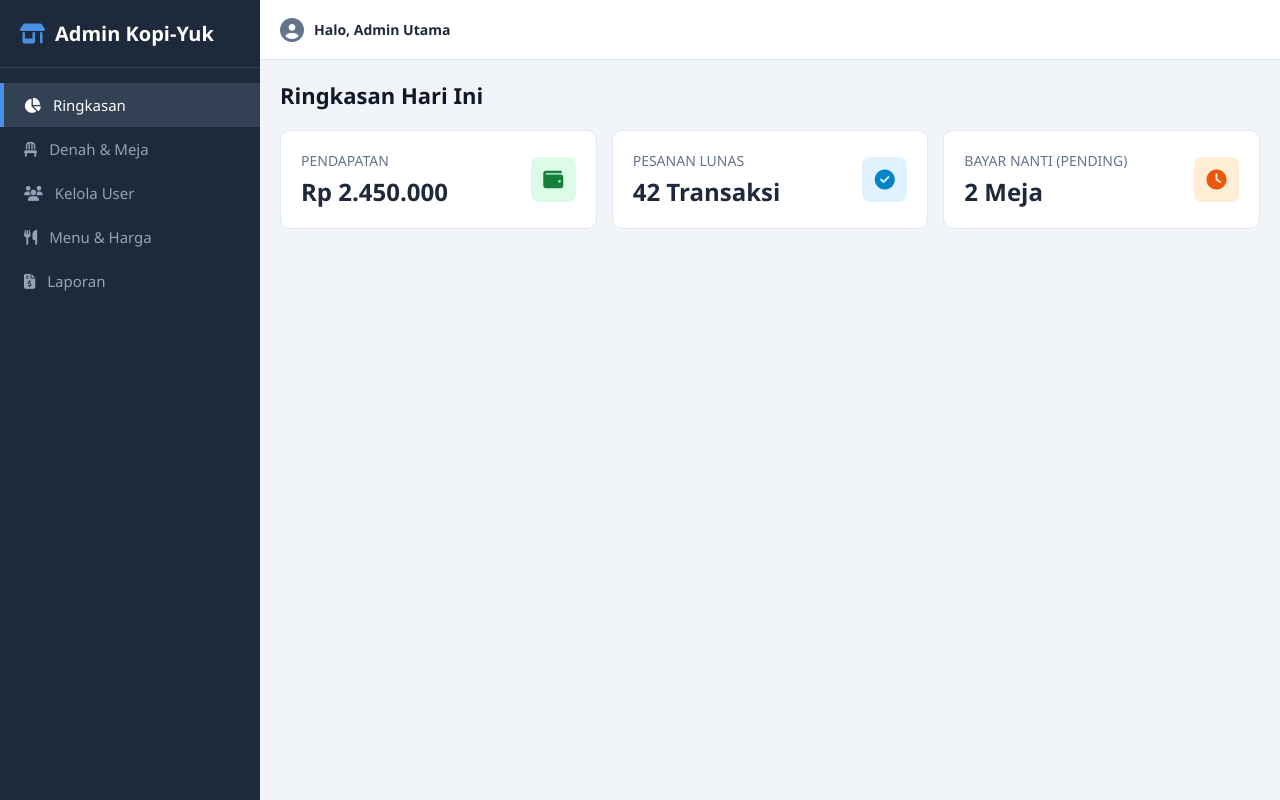
After one commit to yudhaind/resto, a PHP site: page /admin/admin_dash.php in a window 1280 px wide. The commit adds this page. Run offline with PHP 8.4, Linux system fonts and the light colour scheme.

Commit message:
Tambah dashboard admin

```diff
--- /dev/null
+++ b/admin/admin_dash.php
@@ -0,0 +1,429 @@
+<!DOCTYPE html>
+<html lang="id">
+<head>
+    <meta charset="UTF-8">
+    <meta name="viewport" content="width=device-width, initial-scale=1.0">
+    <title>Dashboard Admin Kasir</title>
+    <!-- Font Awesome untuk Ikon -->
+    <link rel="stylesheet" href="https://cdnjs.cloudflare.com/ajax/libs/font-awesome/6.4.0/css/all.min.css">
+    <style>
+        :root {
+            --primary: #4a90e2;
+            --primary-dark: #357abd;
+            --success: #2ecc71;
+            --danger: #e74c3c;
+            --warning: #f1c40f;
+            --dark: #1e293b;
+            --light: #f8fafc;
+            --border: #e2e8f0;
+            --text-gray: #64748b;
+        }
+
+        * { box-sizing: border-box; margin: 0; padding: 0; font-family: 'Segoe UI', system-ui, sans-serif; }
+        body { background-color: #f1f5f9; color: var(--dark); display: flex; min-height: 100vh; overflow-x: hidden; }
+
+        /* --- SIDEBAR --- */
+        .sidebar { width: 260px; background-color: var(--dark); color: #fff; display: flex; flex-direction: column; transition: all 0.3s ease; z-index: 100; }
+        .sidebar-brand { padding: 20px; font-size: 20px; font-weight: bold; border-bottom: 1px solid #334155; display: flex; align-items: center; gap: 10px; }
+        .sidebar-brand i { color: var(--primary); }
+        .sidebar-menu { list-style: none; padding: 15px 0; flex: 1; }
+        .sidebar-menu li a { display: flex; align-items: center; gap: 12px; padding: 12px 20px; color: #94a3b8; text-decoration: none; font-size: 15px; transition: all 0.2s; border-left: 4px solid transparent; }
+        .sidebar-menu li a:hover, .sidebar-menu li.active a { color: #fff; background-color: #334155; border-left-color: var(--primary); }
+
+        /* --- MAIN CONTENT --- */
+        .main-content { flex: 1; display: flex; flex-direction: column; min-width: 0; }
+
+        /* Top Navbar */
+        .navbar { background: #fff; height: 60px; padding: 0 20px; display: flex; align-items: center; justify-content: space-between; border-bottom: 1px solid var(--border); }
+        .toggle-btn { background: none; border: none; font-size: 20px; cursor: pointer; color: var(--dark); display: none; }
+        .user-profile { display: flex; align-items: center; gap: 10px; font-size: 14px; font-weight: 600; }
+        .user-profile i { font-size: 24px; color: var(--text-gray); }
+
+        /* Content Wrapper */
+        .content-body { padding: 20px; flex: 1; overflow-y: auto; }
+        .page-section { display: none; }
+        .page-section.active { display: block; animation: fadeIn 0.4s ease; }
+
+        @keyframes fadeIn { from { opacity: 0; transform: translateY(10px); } to { opacity: 1; transform: translateY(0); } }
+
+        .page-title { font-size: 22px; margin-bottom: 20px; font-weight: 700; color: #0f172a; }
+
+        /* --- UTILITIES & CARDS --- */
+        .grid-stats { display: grid; grid-template-columns: repeat(auto-fit, minmax(220px, 1fr)); gap: 15px; margin-bottom: 25px; }
+        .card-stat { background: #fff; padding: 20px; border-radius: 10px; border: 1px solid var(--border); display: flex; align-items: center; justify-content: space-between; }
+        .stat-info h3 { font-size: 14px; color: var(--text-gray); font-weight: 500; text-transform: uppercase; }
+        .stat-info p { font-size: 24px; font-weight: bold; margin-top: 5px; }
+        .stat-icon { width: 45px; height: 45px; border-radius: 8px; display: flex; align-items: center; justify-content: center; font-size: 20px; }
+
+        .bg-blue-light { background: #e0f2fe; color: #0284c7; }
+        .bg-green-light { background: #dcfce7; color: #15803d; }
+        .bg-orange-light { background: #ffedd5; color: #ea580c; }
+
+        /* --- MANAJEMEN MEJA (GRID DENAH) --- */
+        .grid-meja { display: grid; grid-template-columns: repeat(auto-fill, minmax(160px, 1fr)); gap: 15px; margin-top: 15px; }
+        .card-meja { position: relative; background: #fff; border-radius: 10px; border: 1px solid var(--border); padding: 20px 15px 15px 15px; text-align: center; display: flex; flex-direction: column; gap: 10px; transition: transform 0.2s; }
+        .card-meja:hover { transform: translateY(-3px); box-shadow: 0 4px 10px rgba(0,0,0,0.05); }
+        .meja-icon { font-size: 32px; margin-bottom: 5px; }
+        .meja-name { font-weight: bold; font-size: 16px; }
+
+        /* Tombol Aksi Edit & Hapus Meja Melayang */
+        .meja-actions { position: absolute; top: 8px; right: 8px; display: flex; gap: 5px; }
+        .btn-action-meja { background: #f1f5f9; border: 1px solid var(--border); width: 28px; height: 28px; border-radius: 6px; cursor: pointer; display: flex; align-items: center; justify-content: center; font-size: 12px; transition: all 0.2s; color: var(--dark); }
+        .btn-action-meja.edit:hover { background: var(--warning); color: white; border-color: var(--warning); }
+        .btn-action-meja.delete:hover { background: var(--danger); color: white; border-color: var(--danger); }
+
+        /* Status Meja */
+        .status-indicator { display: inline-flex; align-items: center; justify-content: center; gap: 6px; font-size: 12px; font-weight: 600; padding: 4px 10px; border-radius: 20px; }
+        .status-kosong { background: #dcfce7; color: #15803d; }
+        .status-kosong .meja-icon-color { color: var(--success); }
+        .status-terisi { background: #fee2e2; color: #b91c1c; }
+        .status-terisi .meja-icon-color { color: var(--danger); }
+
+        /* Table & Action Elements */
+        .card-table { background: #fff; border-radius: 10px; border: 1px solid var(--border); overflow: hidden; margin-bottom: 20px; }
+        .table-header { padding: 15px 20px; display: flex; justify-content: space-between; align-items: center; flex-wrap: wrap; gap: 10px; border-bottom: 1px solid var(--border); }
+        .btn { padding: 8px 16px; border-radius: 6px; border: none; font-weight: 600; font-size: 14px; cursor: pointer; display: inline-flex; align-items: center; gap: 8px; text-decoration: none; transition: background 0.2s; }
+        .btn-primary { background: var(--primary); color: #fff; }
+        .btn-primary:hover { background: var(--primary-dark); }
+        .btn-sm { padding: 5px 10px; font-size: 12px; border-radius: 4px; }
+        .btn-danger { background: var(--danger); color: #fff; }
+        .btn-warning { background: var(--warning); color: #fff; }
+        .btn-outline { background: transparent; border: 1px solid var(--border); color: var(--dark); }
+        .btn-outline:hover { background: var(--light); }
+
+        .table-responsive { width: 100%; overflow-x: auto; }
+        table { width: 100%; border-collapse: collapse; text-align: left; font-size: 14px; }
+        th, td { padding: 12px 20px; border-bottom: 1px solid var(--border); }
+        th { background: var(--light); font-weight: 600; color: #475569; }
+        tr:hover { background-color: #f8fafc; }
+
+        /* Badge Status */
+        .badge { padding: 4px 8px; border-radius: 50px; font-size: 11px; font-weight: bold; text-transform: uppercase; }
+        .badge-success { background: #dcfce7; color: #15803d; }
+        .badge-danger { background: #fee2e2; color: #b91c1c; }
+
+        /* --- RESPONSIVE MOBILE CONFIG --- */
+        @media (max-width: 768px) {
+            body { position: relative; }
+            .sidebar { position: fixed; left: -260px; top: 0; bottom: 0; }
+            .sidebar.open { left: 0; }
+            .toggle-btn { display: block; }
+            .table-header { flex-direction: column; align-items: stretch; }
+            .table-header .btn { justify-content: center; }
+
+            /* Overlay saat menu HP terbuka */
+            .sidebar-overlay { display: none; position: fixed; top: 0; left: 0; right: 0; bottom: 0; background: rgba(0,0,0,0.4); z-index: 99; }
+            .sidebar.open + .sidebar-overlay { display: block; }
+        }
+    </style>
+</head>
+<body>
+
+    <!-- SIDEBAR -->
+    <div class="sidebar" id="sidebar">
+        <div class="sidebar-brand">
+            <i class="fa-solid fa-shop"></i> Admin Kopi-Yuk
+        </div>
+        <ul class="sidebar-menu">
+            <li class="active"><a href="#" data-target="section-dashboard"><i class="fa-solid fa-chart-pie"></i> Ringkasan</a></li>
+            <li><a href="#" data-target="section-meja"><i class="fa-solid fa-chair"></i> Denah & Meja</a></li>
+            <li><a href="#" data-target="section-users"><i class="fa-solid fa-users"></i> Kelola User</a></li>
+            <li><a href="#" data-target="section-menu"><i class="fa-solid fa-utensils"></i> Menu & Harga</a></li>
+            <li><a href="#" data-target="section-laporan"><i class="fa-solid fa-file-invoice-dollar"></i> Laporan</a></li>
+        </ul>
+    </div>
+    <!-- Overlay untuk klik di luar sidebar versi HP -->
+    <div class="sidebar-overlay" id="sidebarOverlay"></div>
+
+    <!-- MAIN CONTENT -->
+    <div class="main-content">
+        <!-- TOP NAVBAR -->
+        <div class="navbar">
+            <button class="toggle-btn" id="toggleBtn"><i class="fa-solid fa-bars"></i></button>
+            <div class="user-profile">
+                <i class="fa-solid fa-circle-user"></i>
+                <span>Halo, Admin Utama</span>
+            </div>
+        </div>
+
+        <!-- CONTENT BODY -->
+        <div class="content-body">
+
+            <!-- 1. SECTION: DASHBOARD / RINGKASAN -->
+            <div id="section-dashboard" class="page-section active">
+                <h1 class="page-title">Ringkasan Hari Ini</h1>
+                <div class="grid-stats">
+                    <div class="card-stat">
+                        <div class="stat-info"><h3>Pendapatan</h3><p>Rp 2.450.000</p></div>
+                        <div class="stat-icon bg-green-light"><i class="fa-solid fa-wallet"></i></div>
+                    </div>
+                    <div class="card-stat">
+                        <div class="stat-info"><h3>Pesanan Lunas</h3><p>42 Transaksi</p></div>
+                        <div class="stat-icon bg-blue-light"><i class="fa-solid fa-circle-check"></i></div>
+                    </div>
+                    <div class="card-stat">
+                        <div class="stat-info"><h3>Bayar Nanti (Pending)</h3><p id="stat-pending-meja">2 Meja</p></div>
+                        <div class="stat-icon bg-orange-light"><i class="fa-solid fa-clock"></i></div>
+                    </div>
+                </div>
+            </div>
+
+            <!-- 2. SECTION: MANAJEMEN MEJA -->
+            <div id="section-meja" class="page-section">
+                <div style="display: flex; justify-content: space-between; align-items: center; margin-bottom: 20px;">
+                    <h1 class="page-title" style="margin: 0;">Manajemen & Status Meja</h1>
+                    <button class="btn btn-primary" id="btn-tambah-meja"><i class="fa-solid fa-plus"></i> Tambah Meja</button>
+                </div>
+
+                <!-- Container Denah Layout Meja -->
+                <div class="grid-meja" id="box-denah-meja">
+
+                    <!-- Meja 1 -->
+                    <div class="card-meja status-terisi" data-nomor="1">
+                        <div class="meja-actions">
+                            <button class="btn-action-meja edit" onclick="alert('Ubah setelan Meja 01')"><i class="fa-solid fa-pen"></i></button>
+                            <button class="btn-action-meja delete btn-hapus-meja"><i class="fa-solid fa-trash"></i></button>
+                        </div>
+                        <div class="meja-icon"><i class="fa-solid fa-couch meja-icon-color"></i></div>
+                        <div class="meja-name">Meja 01</div>
+                        <span class="status-indicator status-terisi">Terisi (Makan)</span>
+                        <button class="btn btn-outline btn-sm btn-ubah-status">Kosongkan Meja</button>
+                    </div>
+
+                    <!-- Meja 2 -->
+                    <div class="card-meja status-kosong" data-nomor="2">
+                        <div class="meja-actions">
+                            <button class="btn-action-meja edit" onclick="alert('Ubah setelan Meja 02')"><i class="fa-solid fa-pen"></i></button>
+                            <button class="btn-action-meja delete btn-hapus-meja"><i class="fa-solid fa-trash"></i></button>
+                        </div>
+                        <div class="meja-icon"><i class="fa-solid fa-couch meja-icon-color"></i></div>
+                        <div class="meja-name">Meja 02</div>
+                        <span class="status-indicator status-kosong">Kosong</span>
+                        <button class="btn btn-outline btn-sm btn-ubah-status">Isi Manual</button>
+                    </div>
+
+                    <!-- Meja 3 -->
+                    <div class="card-meja status-terisi" data-nomor="3">
+                        <div class="meja-actions">
+                            <button class="btn-action-meja edit" onclick="alert('Ubah setelan Meja 03')"><i class="fa-solid fa-pen"></i></button>
+                            <button class="btn-action-meja delete btn-hapus-meja"><i class="fa-solid fa-trash"></i></button>
+                        </div>
+                        <div class="meja-icon"><i class="fa-solid fa-couch meja-icon-color"></i></div>
+                        <div class="meja-name">Meja 03</div>
+                        <span class="status-indicator status-terisi">Terisi (Makan)</span>
+                        <button class="btn btn-outline btn-sm btn-ubah-status">Kosongkan Meja</button>
+                    </div>
+
+                    <!-- Meja 4 -->
+                    <div class="card-meja status-kosong" data-nomor="4">
+                        <div class="meja-actions">
+                            <button class="btn-action-meja edit" onclick="alert('Ubah setelan Meja 04')"><i class="fa-solid fa-pen"></i></button>
+                            <button class="btn-action-meja delete btn-hapus-meja"><i class="fa-solid fa-trash"></i></button>
+                        </div>
+                        <div class="meja-icon"><i class="fa-solid fa-couch meja-icon-color"></i></div>
+                        <div class="meja-name">Meja 04</div>
+                        <span class="status-indicator status-kosong">Kosong</span>
+                        <button class="btn btn-outline btn-sm btn-ubah-status">Isi Manual</button>
+                    </div>
+
+                </div>
+            </div>
+
+            <!-- 3. SECTION: MANAGEMENT USER -->
+            <div id="section-users" class="page-section">
+                <h1 class="page-title">Management User & Hak Akses</h1>
+                <div class="card-table">
+                    <div class="table-header">
+                        <h3 style="font-size: 15px;">Daftar Karyawan / Kasir</h3>
+                        <button class="btn btn-primary" onclick="alert('Buka Modal Tambah User')"><i class="fa-solid fa-plus"></i> Tambah User</button>
+                    </div>
+                    <div class="table-responsive">
+                        <table>
+                            <thead>
+                                <tr>
+                                    <th>Nama Karyawan</th>
+                                    <th>Username</th>
+                                    <th>Role / Jabatan</th>
+                                    <th>Status</th>
+                                    <th>Aksi</th>
+                                </tr>
+                            </thead>
+                            <tbody>
+                                <tr>
+                                    <td><strong>Siti Aminah</strong></td>
+                                    <td>siti_kasir</td>
+                                    <td>Kasir Siang</td>
+                                    <td><span class="badge badge-success">Aktif</span></td>
+                                    <td>
+                                        <button class="btn btn-warning btn-sm"><i class="fa-solid fa-pen"></i></button>
+                                        <button class="btn btn-danger btn-sm"><i class="fa-solid fa-trash"></i></button>
+                                    </td>
+                                </tr>
+                                <tr>
+                                    <td><strong>Rian Hidayat</strong></td>
+                                    <td>rian_admin</td>
+                                    <td>Admin Toko</td>
+                                    <td><span class="badge badge-success">Aktif</span></td>
+                                    <td>
+                                        <button class="btn btn-warning btn-sm"><i class="fa-solid fa-pen"></i></button>
+                                        <button class="btn btn-danger btn-sm"><i class="fa-solid fa-trash"></i></button>
+                                    </td>
+                                </tr>
+                            </tbody>
+                        </table>
+                    </div>
+                </div>
+            </div>
+
+            <!-- 4. SECTION: MENU & HARGA -->
+            <div id="section-menu" class="page-section">
+                <h1 class="page-title">Kelola Daftar Menu & Harga</h1>
+                <div class="card-table">
+                    <div class="table-header">
+                        <h3 style="font-size: 15px;">Produk Aktif</h3>
+                        <button class="btn btn-primary" onclick="alert('Buka Modal Tambah Produk')"><i class="fa-solid fa-plus"></i> Tambah Item Baru</button>
+                    </div>
+                    <div class="table-responsive">
+                        <table>
+                            <thead>
+                                <tr>
+                                    <th>Nama Menu</th>
+                                    <th>Kategori</th>
+                                    <th>Harga Jual</th>
+                                    <th>Stok Status</th>
+                                    <th>Aksi</th>
+                                </tr>
+                            </thead>
+                            <tbody>
+                                <tr>
+                                    <td><strong>Nasi Goreng Spesial</strong></td>
+                                    <td>Makanan Utama</td>
+                                    <td>Rp 25.000</td>
+                                    <td><span class="badge badge-success">Tersedia</span></td>
+                                    <td>
+                                        <button class="btn btn-warning btn-sm"><i class="fa-solid fa-pen"></i> Edit</button>
+                                    </td>
+                                </tr>
+                                <tr>
+                                    <td><strong>Es Teh Manis</strong></td>
+                                    <td>Minuman</td>
+                                    <td>Rp 5.000</td>
+                                    <td><span class="badge badge-success">Tersedia</span></td>
+                                    <td>
+                                        <button class="btn btn-warning btn-sm"><i class="fa-solid fa-pen"></i> Edit</button>
+                                    </td>
+                                </tr>
+                                <tr>
+                                    <td><strong>Jeruk Peras</strong></td>
+                                    <td>Minuman</td>
+                                    <td>Rp 7.000</td>
+                                    <td><span class="badge badge-danger">Habis</span></td>
+                                    <td>
+                                        <button class="btn btn-warning btn-sm"><i class="fa-solid fa-pen"></i> Edit</button>
+                                    </td>
+                                </tr>
+                            </tbody>
+                        </table>
+                    </div>
+                </div>
+            </div>
+
+            <!-- 5. SECTION: LAPORAN -->
+            <div id="section-laporan" class="page-section">
+                <h1 class="page-title">Laporan Penjualan</h1>
+                <p style="color: var(--text-gray);">Fitur penarikan data laporan penjualan, eksport Excel, dan cetak omset berkala.</p>
+            </div>
+
+        </div>
+    </div>
+
+    <!-- SCRIPT LOGIKAL INTERAKSI -->
+    <script src="https://code.jquery.com/jquery-3.6.0.min.js"></script>
+    <script>
+        $(document).ready(function() {
+
+            // 1. Logika Klik Menu Sidebar (Pindah Halaman Tanpa Reload)
+            $('.sidebar-menu li a').on('click', function(e) {
+                e.preventDefault();
+                $('.sidebar-menu li').removeClass('active');
+                $(this).parent().addClass('active');
+
+                var targetSection = $(this).data('target');
+                $('.page-section').removeClass('active');
+                $('#' + targetSection).addClass('active');
+
+                if($(window).width() <= 768) {
+                    $('#sidebar').removeClass('open');
+                }
+            });
+
+            // 2. Tombol Toggle Sidebar Versi HP / Mobile
+            $('#toggleBtn, #sidebarOverlay').on('click', function() {
+                $('#sidebar').toggleClass('open');
+            });
+
+            // 3. LOGIKA INTERAKTIF MANAJEMEN MEJA
+
+            // A. Tambah Meja Baru
+            $('#btn-tambah-meja').on('click', function() {
+                var jumlahMejaSaatIni = $('.card-meja').length;
+                var nomorMejaBaru = jumlahMejaSaatIni + 1;
+                var formatNomor = nomorMejaBaru < 10 ? '0' + nomorMejaBaru : nomorMejaBaru;
+
+                var htmlMejaBaru = `
+                    <div class="card-meja status-kosong" data-nomor="${nomorMejaBaru}">
+                        <div class="meja-actions">
+                            <button class="btn-action-meja edit" onclick="alert('Ubah setelan Meja ${formatNomor}')"><i class="fa-solid fa-pen"></i></button>
+                            <button class="btn-action-meja delete btn-hapus-meja"><i class="fa-solid fa-trash"></i></button>
+                        </div>
+                        <div class="meja-icon"><i class="fa-solid fa-couch meja-icon-color"></i></div>
+                        <div class="meja-name">Meja ${formatNomor}</div>
+                        <span class="status-indicator status-kosong">Kosong</span>
+                        <button class="btn btn-outline btn-sm btn-ubah-status">Isi Manual</button>
+                    </div>
+                `;
+
+                $('#box-denah-meja').append(htmlMejaBaru);
+                hitungUlangMejaTerisi();
+            });
+
+            // B. Mengubah Status Meja (Kosong <-> Terisi)
+            $(document).on('click', '.btn-ubah-status', function() {
+                var card = $(this).closest('.card-meja');
+
+                if (card.hasClass('status-kosong')) {
+                    card.removeClass('status-kosong').addClass('status-terisi');
+                    card.find('.status-indicator').removeClass('status-kosong').addClass('status-terisi').text('Terisi (Makan)');
+                    $(this).text('Kosongkan Meja');
+                } else {
+                    card.removeClass('status-terisi').addClass('status-kosong');
+                    card.find('.status-indicator').removeClass('status-terisi').addClass('status-kosong').text('Kosong');
+                    $(this).text('Isi Manual');
+                }
+
+                hitungUlangMejaTerisi();
+            });
+
+            // C. Hapus Meja Berdasarkan Kartu
+            $(document).on('click', '.btn-hapus-meja', function() {
+                var card = $(this).closest('.card-meja');
+                var namaMeja = card.find('.meja-name').text();
+
+                if(confirm('Apakah Anda yakin ingin menghapus ' + namaMeja + '?')) {
+                    card.fadeOut(300, function() {
+                        $(this).remove();
+                        hitungUlangMejaTerisi();
+                    });
+                }
+            });
+
+            // D. Sinkronisasi Data Jumlah Meja Terisi ke Bagian Utama Dashboard
+            function hitungUlangMejaTerisi() {
+                var jumlahTerisi = $('.card-meja.status-terisi').length;
+                $('#stat-pending-meja').text(jumlahTerisi + " Meja");
+            }
+
+        });
+    </script>
+</body>
+</html>
--- /dev/null
+++ b/admin/index.php
@@ -0,0 +1,3 @@
+<?php
+header("Location: ../logout.php");
+?>
```
Also changed, not shown: index.php (+9 -3 lines), post.php (+15 -3 lines).
